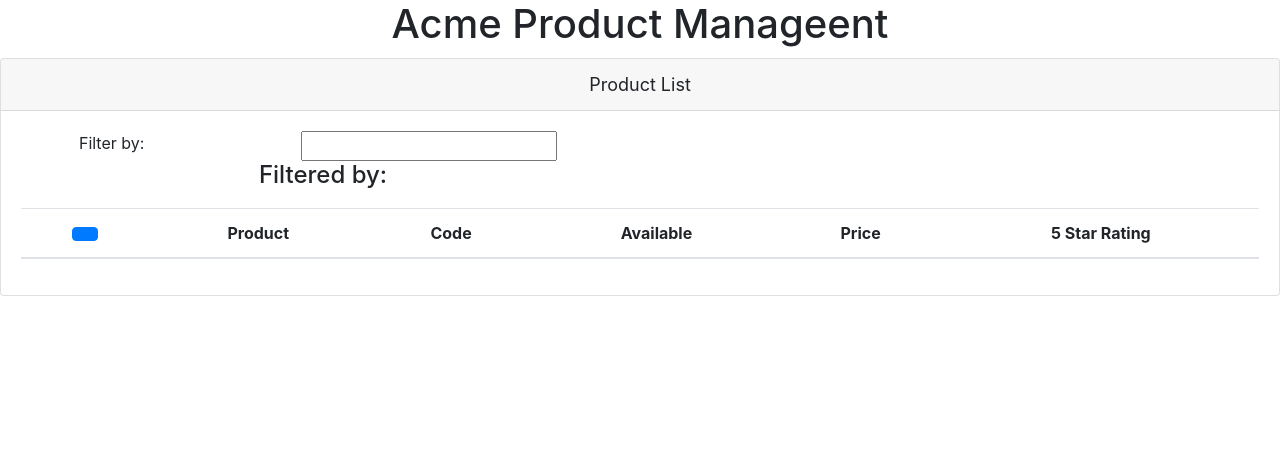
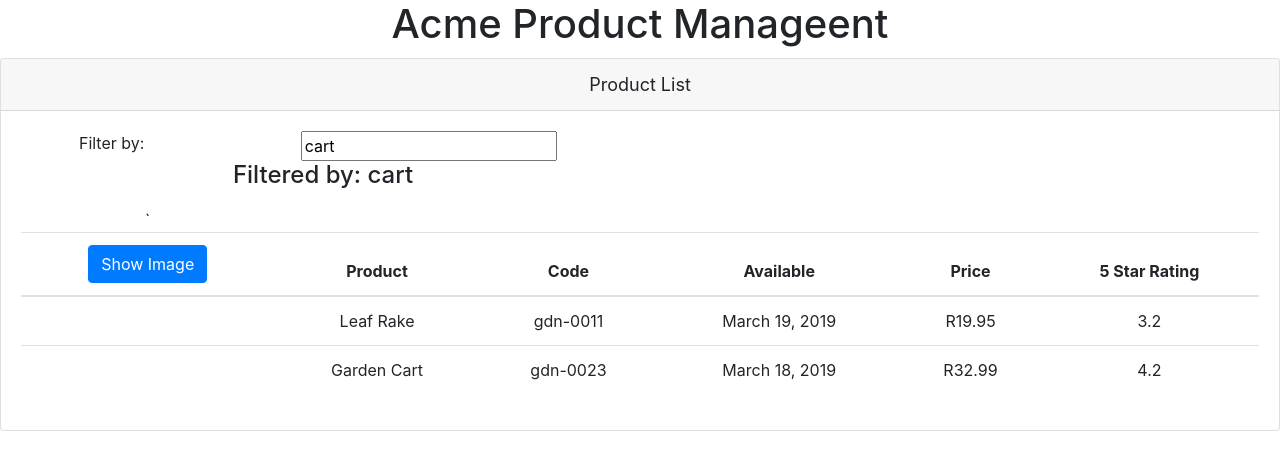
Before and after one commit to evanrooyen1982/AngularCourse, an Angular app: page / in a window 1280 px wide. Shown: the top 470 px of the page. Built offline with nearby package versions, Linux system fonts and the light colour scheme.

Commit message:
Updated the product-list component

```diff
--- a/src/app/app.module.ts
+++ b/src/app/app.module.ts
@@ -1,5 +1,6 @@
 import { BrowserModule } from '@angular/platform-browser';
 import { NgModule } from '@angular/core';
+import { NgModel, FormsModule } from '@angular/forms';
 
 import { AppComponent } from './app.component';
 import { ProductListComponent } from './products/product-list.component';
@@ -10,7 +11,8 @@
     ProductListComponent
   ],
   imports: [
-    BrowserModule
+    BrowserModule,
+    FormsModule
   ],
   bootstrap: [AppComponent]
 })
--- a/src/app/products/product-list.component.html
+++ b/src/app/products/product-list.component.html
@@ -1,27 +1,30 @@
 <div class="card">
     <div class="card-header">
-        Product List
+        {{pageTitle}}
     </div>
     <div class="card-body">
         <div class="row">
             <div class="col-md-2">Filter by:</div>
             <div class="col-md-4">
-                <input type="text" />
+                <input type="text" [(ngModel)]='listFilter' />
             </div>
         </div>
 
         <div class="row">
             <div class="col-md-6">
-                <h4>Filtered by:</h4>
+                <h4>Filtered by: {{listFilter}}</h4>
             </div>
         </div>
 
         <div class='table-responsive'>
-            <table class='table'>
-                <thead>
+            <table class='table'
+                   *ngIf='products && products.length'>
+                <thead>`
                     <tr>
                         <th>
-                            <button class='btn btn-primary'>
+                            <button class='btn btn-primary'
+                            (click)='toggleImage()'>
+                            {{showImage ? 'Hide Image' : 'Show Image'}}
                             </button>
                         </th>
                         <th>Product</th>
@@ -32,7 +35,18 @@
                     </tr>
                 </thead>
                 <tbody>
-
+                    <tr *ngFor='let product of products'>
+                        <td><img *ngIf='showImage'
+                            src='{{ product.imageUrl }}'
+                            title='{{ product.productName | uppercase}}'
+                            style.width.px={{imageWidth}}
+                            style.margin.px={{imageMargin}} ></td>
+                        <td>{{ product.productName }}</td>
+                        <td>{{ product.productCode | lowercase }}</td>
+                        <td>{{ product.releaseDate }}</td>
+                        <td>{{ product.price | currency:'R':'symbol':'1.2-2' }}</td>
+                        <td>{{ product.starRating }}</td>
+                    </tr>
                 </tbody>
             </table>
         </div>
--- a/src/app/products/product-list.component.ts
+++ b/src/app/products/product-list.component.ts
@@ -5,5 +5,36 @@
     templateUrl: './product-list.component.html'
 })
 export class ProductListComponent {
+    pageTitle: string = 'Product List';
+    imageWidth: number = 50;
+    imageMargin: number = 2;
+    showImage: boolean = false;
+    listFilter: string = 'cart';
 
+    products: any[] = [
+        {
+            "productId": 1,
+            "productName": "Leaf Rake",
+            "productCode": "GDN-0011",
+            "releaseDate": "March 19, 2019",
+            "description": "Leaf rake with 48-inch wooden handle.",
+            "price": 19.95,
+            "starRating": 3.2,
+            "imageUrl": "assets/images/leaf_rake.png"
+        },
+        {
+            "productId": 2,
+            "productName": "Garden Cart",
+            "productCode": "GDN-0023",
+            "releaseDate": "March 18, 2019",
+            "description": "15 gallon capacity rolling garden cart",
+            "price": 32.99,
+            "starRating": 4.2,
+            "imageUrl": "assets/images/garden_cart.png"
+        }
+    ];
+
+    toggleImage(): void {
+        this.showImage = !this.showImage;
+    }
 }
```
